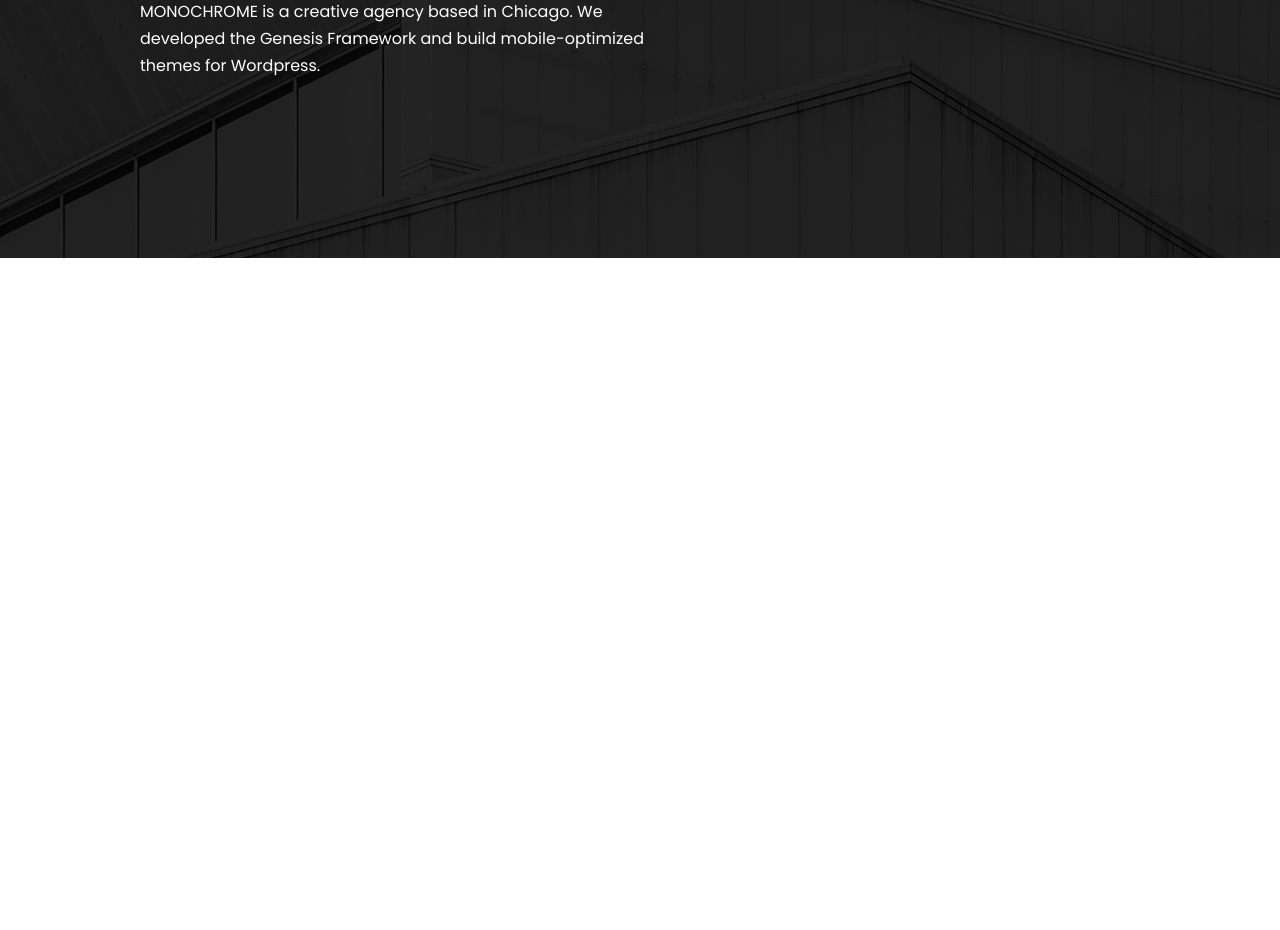
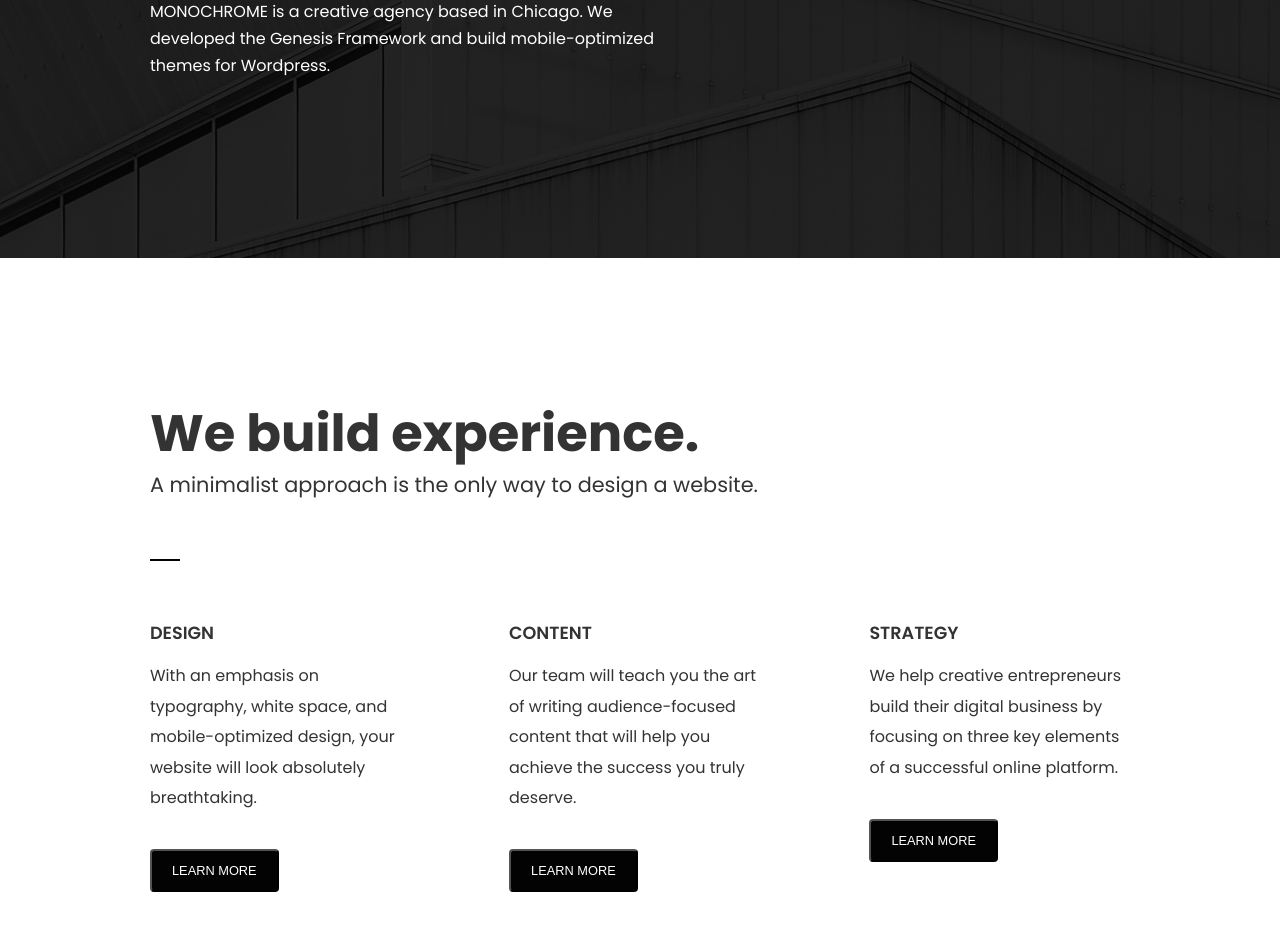
Before and after one commit to sayakongit/monochrome-minimal-website, a plain HTML site: page index.html in a window 1280 px wide. Shown: the part 542-1472 px from the top of the page. Before the commit the page ends 800 px from the top, so only its background shows below. Drawn offline with nearby package versions, Linux system fonts and the light colour scheme.

Commit message:
about section added

```diff
--- a/css/style.css
+++ b/css/style.css
@@ -27,11 +27,11 @@ nav {
   justify-content: space-between;
   align-items: center;
   padding: 12px 70px;
-  border-bottom: 1px solid red;
   position: fixed;
   width: 100%;
   background: #fff;
   z-index: 1;
+  box-shadow: rgba(100, 100, 111, 0.2) 0px 7px 29px 0px;
 }
 
 .navbar ul {
@@ -70,8 +70,9 @@ nav {
 }
 
 .container {
-  max-width: 1000px;
+  max-width: 1060px;
   margin: 20px auto;
+  padding: 0 40px;
 }
 
 .hero .container {
@@ -96,3 +97,53 @@ nav {
   font-size: 1rem;
   line-height: 1.7;
 }
+
+/* About section styles  */
+
+.about {
+  margin: 140px 0;
+}
+
+.heading {
+  font-size: 3.2rem;
+}
+
+.tagline {
+  font-size: 1.3rem;
+}
+
+.underline {
+  height: 2px;
+  width: 30px;
+  background: #030303;
+  margin: 60px 0;
+}
+
+.flex-area {
+  display: flex;
+  gap: 100px;
+  justify-content: space-between;
+}
+
+.flex-item h5 {
+  font-size: 1.1rem;
+  text-transform: uppercase;
+  font-weight: 600;
+  margin-bottom: 16px;
+}
+
+.flex-item p {
+  line-height: 1.9;
+}
+
+.flex-item button {
+  background: #030303;
+  padding: 12px 20px;
+  color: #fff;
+  text-align: center;
+  text-transform: uppercase;
+  font-size: 0.8rem;
+  border-radius: 4px;
+  cursor: pointer;
+  margin-top: 36px;
+}
--- a/index.html
+++ b/index.html
@@ -36,6 +36,44 @@
       </div>
     </section>
 
+    <section class="about">
+      <div class="container">
+        <h2 class="heading">We build experience.</h2>
+        <p class="tagline">
+          A minimalist approach is the only way to design a website.
+        </p>
+
+        <div class="underline"></div>
+
+        <div class="flex-area">
+          <div class="flex-item">
+            <h5>Design</h5>
+            <p>
+              With an emphasis on typography, white space, and mobile-optimized
+              design, your website will look absolutely breathtaking.
+            </p>
+            <button>Learn More</button>
+          </div>
+          <div class="flex-item">
+            <h5>Content</h5>
+            <p>
+              Our team will teach you the art of writing audience-focused
+              content that will help you achieve the success you truly deserve.
+            </p>
+            <button>Learn More</button>
+          </div>
+          <div class="flex-item">
+            <h5>Strategy</h5>
+            <p>
+              We help creative entrepreneurs build their digital business by
+              focusing on three key elements of a successful online platform.
+            </p>
+            <button>Learn More</button>
+          </div>
+        </div>
+      </div>
+    </section>
+
     <script
       type="module"
       src="https://unpkg.com/ionicons@5.5.2/dist/ionicons/ionicons.esm.js"
```
